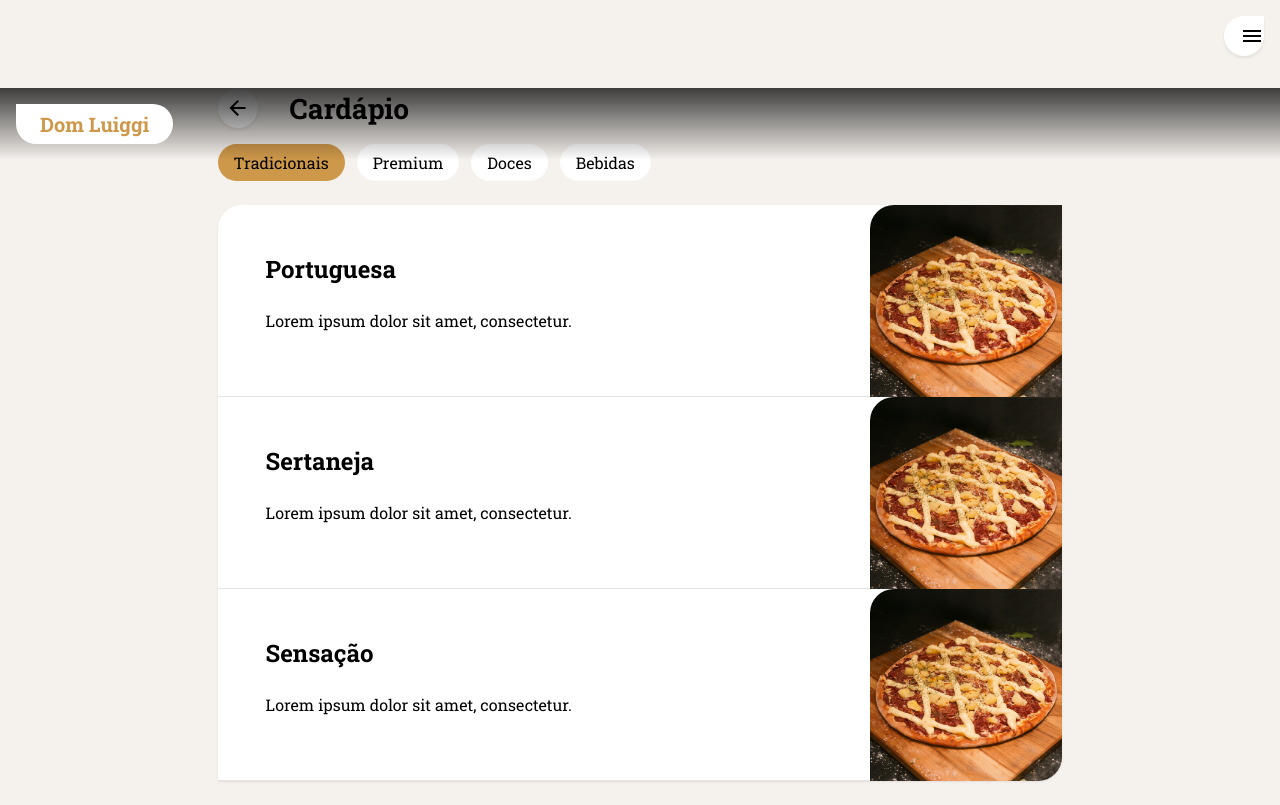
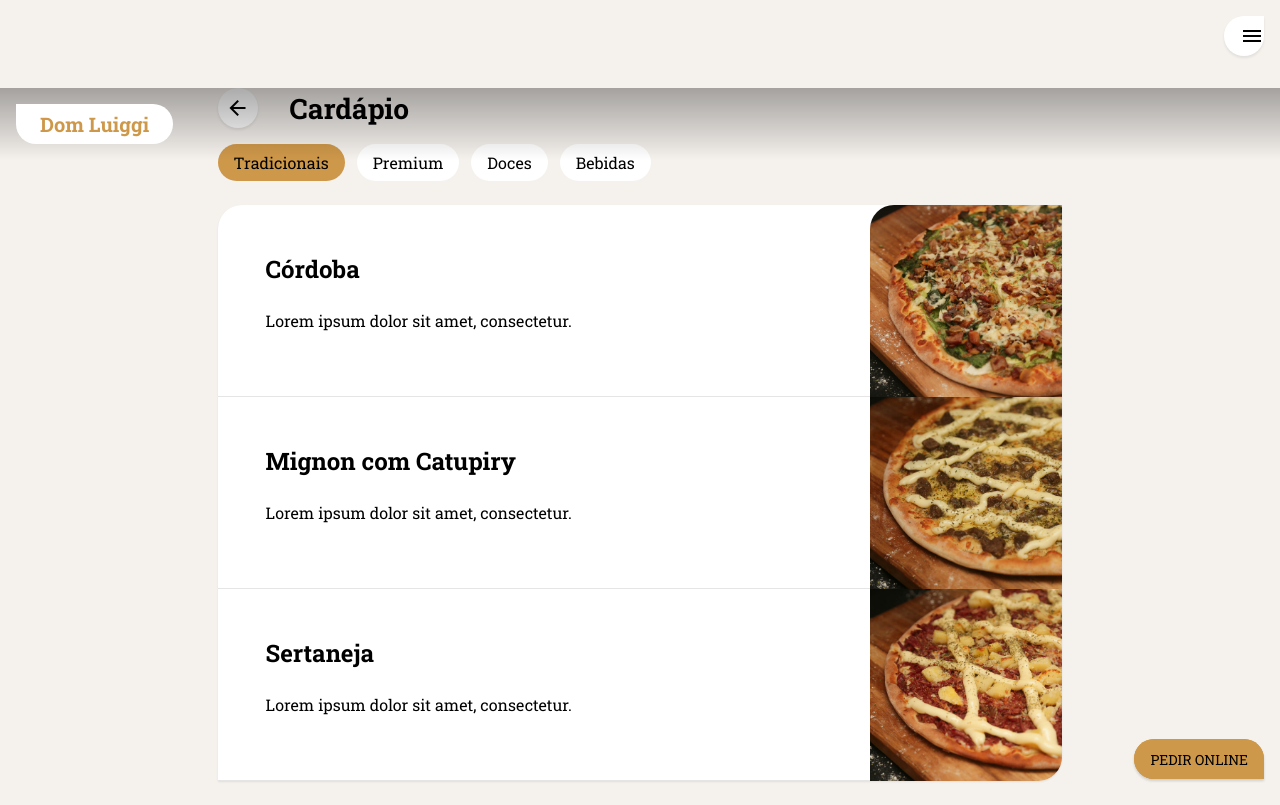
Before and after one commit to mordzin/domluiggi, a PHP site: page /cardapio.html in a window 1280 px wide. Run offline with PHP 8.4, Linux system fonts and the light colour scheme.

Commit message:
Site Dom luiggi ajustes home e cardapio

```diff
--- a/ahto.css
+++ b/ahto.css
@@ -87,7 +87,7 @@ section,
 	grid-template-columns: auto 1fr 1fr;
 	grid-template-rows: 2.5rem;
 	padding: 1rem;
-	background: linear-gradient(to bottom, rgba(0,0,0,0.75) 0%,rgba(0,0,0,0) 100%);
+	background: linear-gradient(to bottom, rgba(0,0,0,.33) 0%,rgba(0,0,0,0) 100%);
 	z-index: 999;
 }
 
@@ -371,7 +371,7 @@ h3 {
 /* === Details === */
 
 .bg-pizza	 {
-	background: url('img/pizza.jpg') no-repeat center center fixed;
+	background: url('img/capa1.jpg') no-repeat center center fixed;
 	background-size: cover;
 }
 
@@ -413,6 +413,7 @@ h3 {
 	position: fixed;
 	bottom: 1rem;
 	right: 1rem;
+	z-index: 99;
 }
 
 
--- a/cardapio.html
+++ b/cardapio.html
@@ -65,7 +65,7 @@
 		</div>
 	</header>
 
-	<!-- <div class="btn bg-brand1 move fixed-c corner-c">Pedir online</div> -->
+	<div class="btn bg-brand1 move fixed-c corner-c">Pedir online</div>
 	<hedaer id="pageHeader">
 		<div class="wrap">
 			<div class="pageHeader_title">
@@ -105,6 +105,8 @@
 		</div>
 	</header>
 
+	<div class="btn bg-brand1 move fixed-c corner-c">Pedir online</div>
+
 	<!-- data-dismiss="modal" -->
 	<!-- data-target="numSabores" data-toggle="modal" -->
 
@@ -115,10 +117,10 @@
 				<li id="pizza_portuguesa" class="cardapio-item">
 					<div class="gambis" data-target="viewPizza" data-toggle="modal"></div>
 					<div class="item-info">
-						<h4 class="item-title">Portuguesa</h4>
+						<h4 class="item-title">Córdoba</h4>
 						<p class="item-description">Lorem ipsum dolor sit amet, consectetur.</p>
 					</div>
-					<img src="img/sabora.jpg" class="item-img round-a">
+					<img src="img/cordoba.jpg" class="item-img round-a">
 				</li>
 			</ul>
 
@@ -126,20 +128,20 @@
 				<li id="pizza_sertaneja" class="cardapio-item">
 					<div class="gambis" data-target="viewPizza" data-toggle="modal"></div>
 					<div class="item-info">
-						<h4 class="item-title">Sertaneja</h4>
+						<h4 class="item-title">Mignon com Catupiry</h4>
 						<p class="item-description">Lorem ipsum dolor sit amet, consectetur.</p>
 					</div>
-					<img src="img/sabora.jpg" class="item-img round-a">
+					<img src="img/mignon-catupiry.jpg" class="item-img">
 				</li>
 			</ul>
 
 			<ul id="pizzas-doces">
 				<li id="pizza_sensacao" class="cardapio-item">
 					<div class="item-info">
-						<h4 class="item-title">Sensação</h4>
+						<h4 class="item-title">Sertaneja</h4>
 						<p class="item-description">Lorem ipsum dolor sit amet, consectetur.</p>
 					</div>
-					<img src="img/sabora.jpg" class="item-img round-a">
+					<img src="img/Sertaneja.jpg" class="item-img">
 				</li>
 			</ul>
 		</div>
```
Also changed, not shown: index.html (+5 -5 lines), img/capa1.jpg (added), img/cordoba.jpg (added), img/mignon-catupiry.jpg (added), img/pizza.jpg (deleted), img/sabora.jpg (deleted), img/sertaneja.jpg (added).
